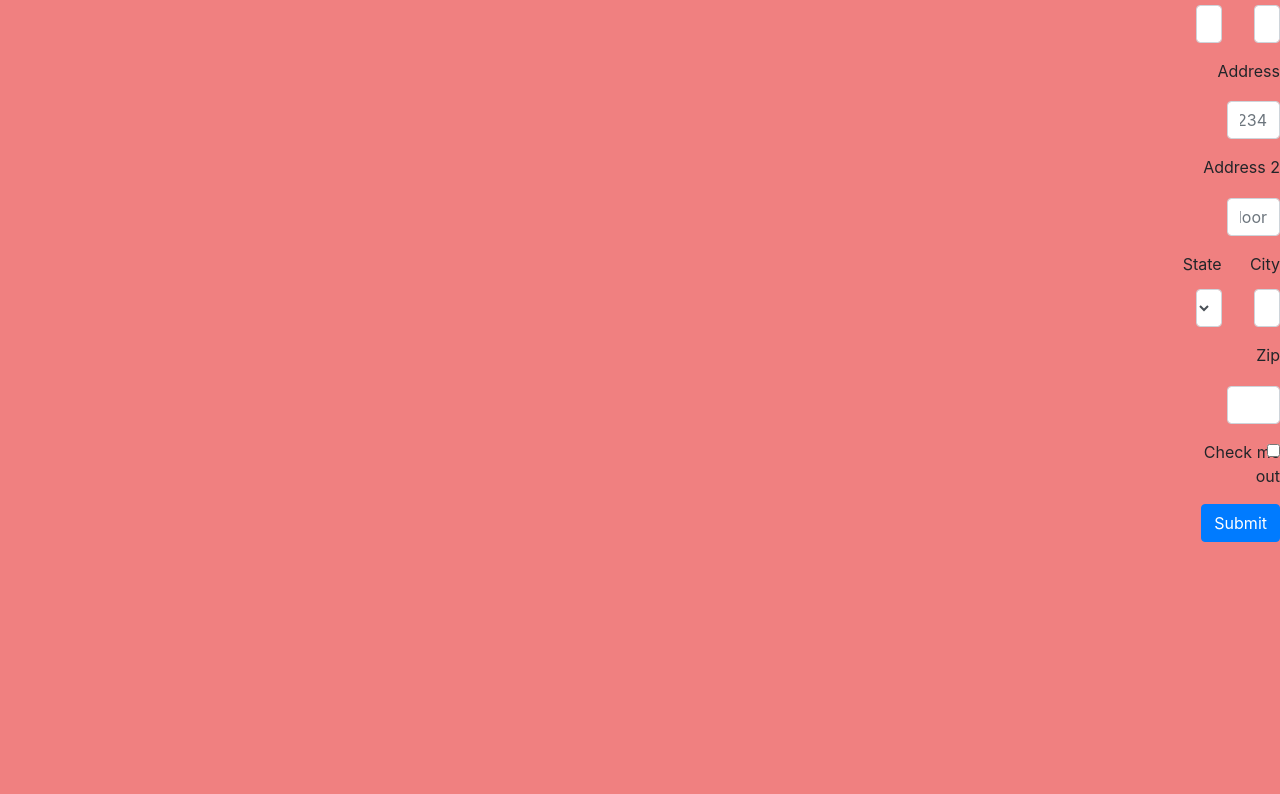
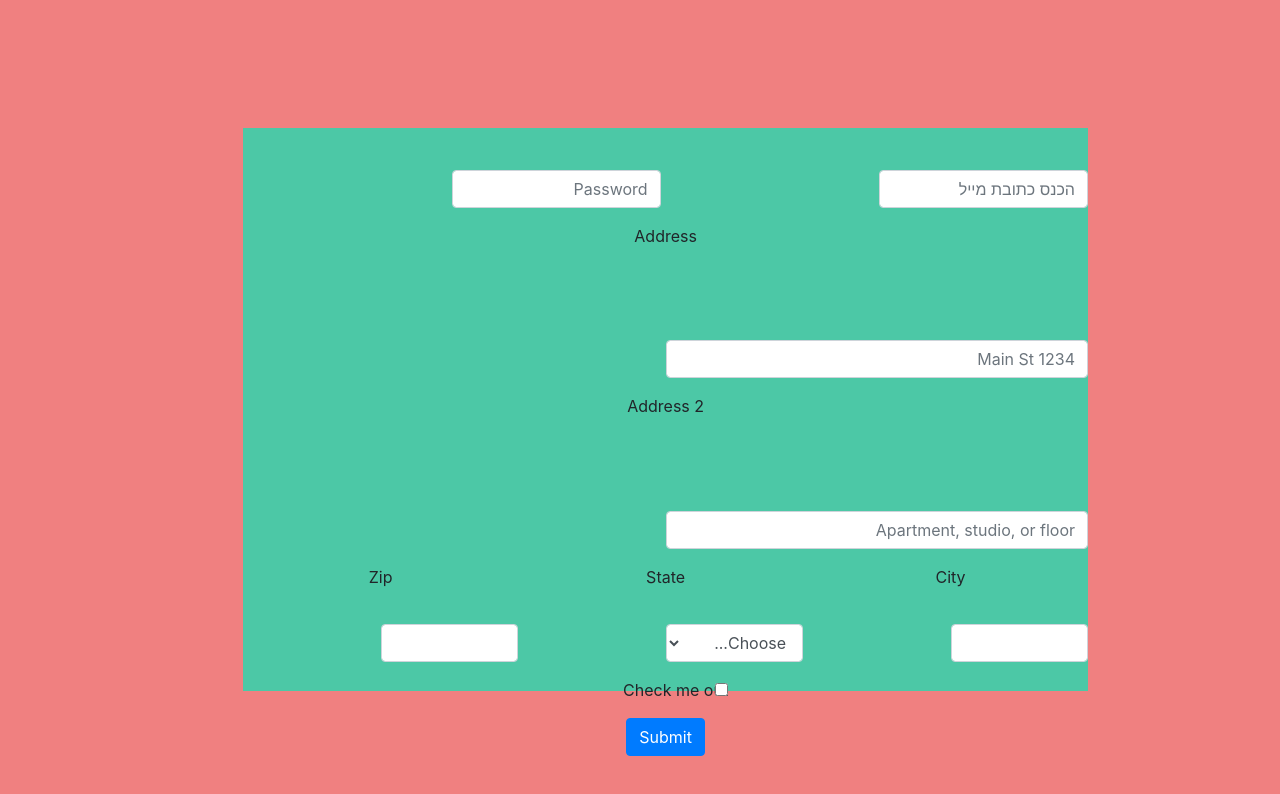
Before and after one commit to chagitmorgenshtern/natural, a React (Create React App) app in the folder app2/: page /signupTh in a window 1280 px wide. Shown: the top 794 px of the page. Built offline with nearby package versions, Linux system fonts and the light colour scheme.

Commit message:
react: styling signupTh

```diff
--- a/app2/src/component/signupTh.js
+++ b/app2/src/component/signupTh.js
@@ -1,7 +1,8 @@
 import React, { Component } from 'react';
+import '../style.css'
 import axios from '../axios'
 import 'bootstrap/dist/css/bootstrap.min.css';
-import { Form, Col, Button,Row,Container } from 'react-bootstrap';
+import { Form, Col, Button, Row, Container } from 'react-bootstrap';
 
 class SignupTh extends Component {
 
@@ -9,7 +10,7 @@ class SignupTh extends Component {
 
     render() {
         return (
-            <div className="signupTh">
+            <div className="signup">
                 <Form >
                     <Form.Row>
                         <Form.Group as={Col} controlId="formGridEmail">
--- a/app2/src/style.css
+++ b/app2/src/style.css
@@ -29,6 +29,8 @@
     border: 1px solid #ced4da;
     border-radius: .25rem;
     transition: border-color .15s ease-in-out,box-shadow .15s ease-in-out;
+    margin-left: 0vh !important;
+    margin-bottom: 1%;
 }
 /*
 /* font-size-adjust: 10%;
@@ -49,7 +51,7 @@
     /* BORDER-color:white;
     background-origin: initial;
     background-size: initial;
-    background-color:transparent;  */ */
+    /* background-color:transparent;  */
 
 /* . {
     grid-area: 2 / 4 / 6 / 10  !important;
@@ -64,6 +66,7 @@
 .form-control{
     width: 50% ;
     margin-top: 10%;
+    margin-left: 0vh;
 }
 .form-control:focus {
     box-shadow: black !important;
```
